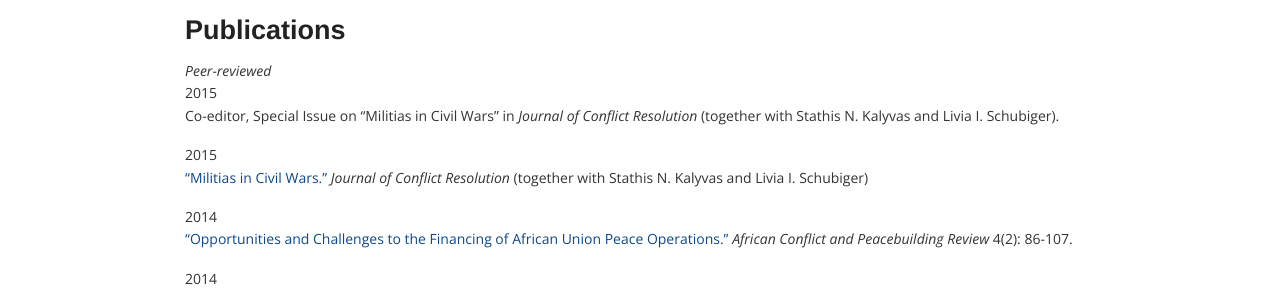
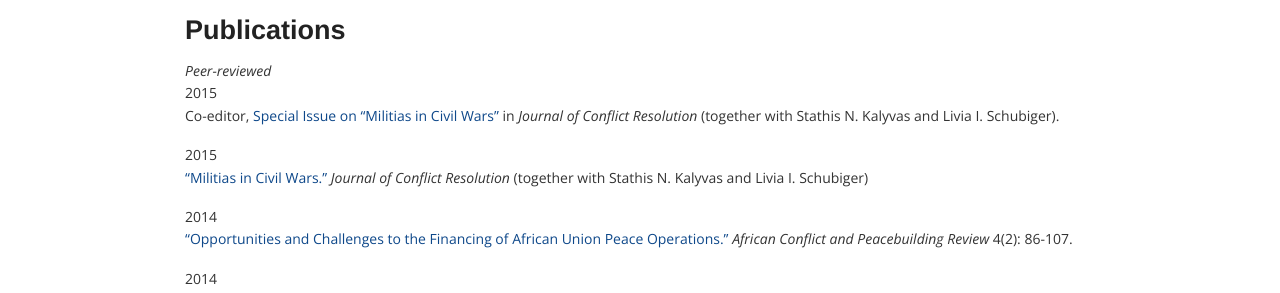
Before and after one commit to corinnajentzsch/corinnajentzsch.github.io, a Jekyll site: the page built from research.md, in a window 1280 px wide. Shown: the part 824-1117 px from the top of the page. Built offline with Jekyll 4.4.1, drawn with Linux system fonts in a browser that asks for light colours; nearby versions of some CDN libraries; library files that are not in the unit come from our copies; part of the change alters nothing that is shown.

```diff
--- a/research.md
+++ b/research.md
@@ -4,6 +4,7 @@ title: Research
 published: true
 banner: "![Nampula City](/assets/media/nampula-square.jpg)"
 ---
+
 
 ## Research
 
@@ -17,10 +18,10 @@ Civil war, violence and insecurity give rise to a variety of new forms of order.
 
 _Peer-reviewed_
 2015
-Co-editor, Special Issue on “Militias in Civil Wars” in _Journal of Conflict Resolution_ (together with Stathis N. Kalyvas and Livia I. Schubiger).
+Co-editor, [Special Issue on “Militias in Civil Wars”](http://jcr.sagepub.com/content/59/5.toc) in _Journal of Conflict Resolution_ (together with Stathis N. Kalyvas and Livia I. Schubiger).
 
 2015
-[“Militias in Civil Wars.”](http://jcr.sagepub.com/content/early/2015/04/06/0022002715576753.abstract) _Journal of Conflict Resolution_ (together with Stathis N. Kalyvas and Livia I. Schubiger)
+[“Militias in Civil Wars.”](http://jcr.sagepub.com/content/59/5/755) _Journal of Conflict Resolution_ (together with Stathis N. Kalyvas and Livia I. Schubiger)
 
 2014
 [“Opportunities and Challenges to the Financing of African Union Peace Operations.”](http://www.jstor.org/stable/10.2979/africonfpeacrevi.4.2.86 "Financing of African Union Peace Operations") _African Conflict and Peacebuilding Review_ 4(2): 86-107.
```
